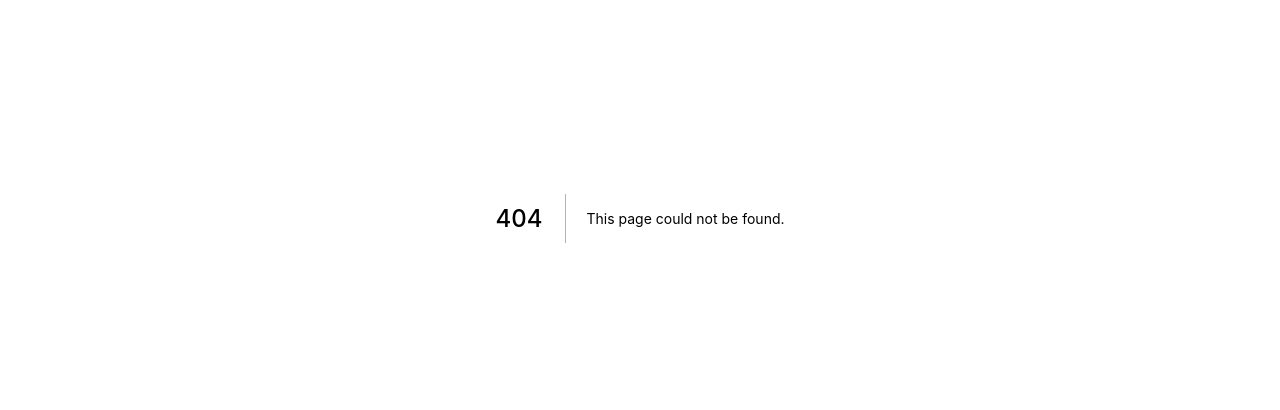
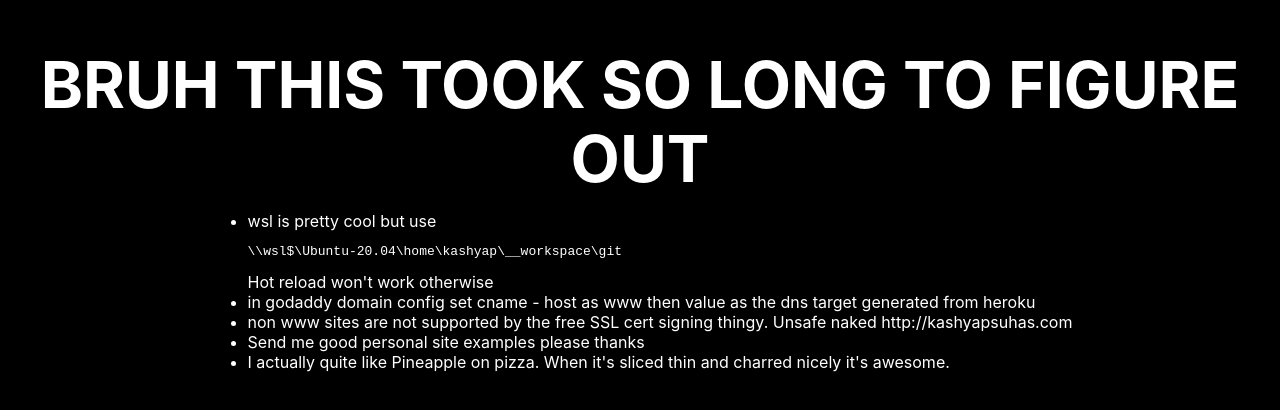
Before and after one commit to kashyap07/kashyapsuhas.com, a Next.js app: page /about in a window 1280 px wide. Before the commit this address had no page. Shown: the part 182-592 px from the top of the page. Built offline with nearby package versions, Linux system fonts and the light colour scheme.

Commit message:
Add sample page

```diff
--- /dev/null
+++ b/pages/about.js
@@ -0,0 +1,39 @@
+import Head from "next/head";
+import Image from "next/image";
+import styles from "../styles/Home.module.css";
+
+export default function Home() {
+  return (
+    <div className={styles.container}>
+      <Head>
+        <title>Suhas Kashyap</title>
+        <meta name="description" content="Generated by create next app" />
+        <link rel="icon" href="/favicon.ico" />
+      </Head>
+
+      <main className={styles.main}>
+        <h1 className={styles.title}>BRUH THIS TOOK SO LONG TO FIGURE OUT</h1>
+        <ul>
+          <li>
+            wsl is pretty cool but use{" "}
+            <pre>\\wsl$\Ubuntu-20.04\home\kashyap\__workspace\git</pre> Hot
+            reload won't work otherwise
+          </li>
+          <li>
+            in godaddy domain config set cname - host as www then value as the
+            dns target generated from heroku
+          </li>
+          <li>
+            non www sites are not supported by the free SSL cert signing thingy.
+            Unsafe naked http://kashyapsuhas.com
+          </li>
+          <li>Send me good personal site examples please thanks</li>
+          <li>
+            I actually quite like Pineapple on pizza. When it's sliced thin and
+            charred nicely it's awesome.
+          </li>
+        </ul>
+      </main>
+    </div>
+  );
+}
--- a/styles/globals.css
+++ b/styles/globals.css
@@ -4,6 +4,8 @@ body {
   margin: 0;
   font-family: -apple-system, BlinkMacSystemFont, Segoe UI, Roboto, Oxygen,
     Ubuntu, Cantarell, Fira Sans, Droid Sans, Helvetica Neue, sans-serif;
+  background-color: black;
+  color: #fff;
 }
 
 a {
```
Also changed, not shown: pages/index.js (+13 -21 lines).
